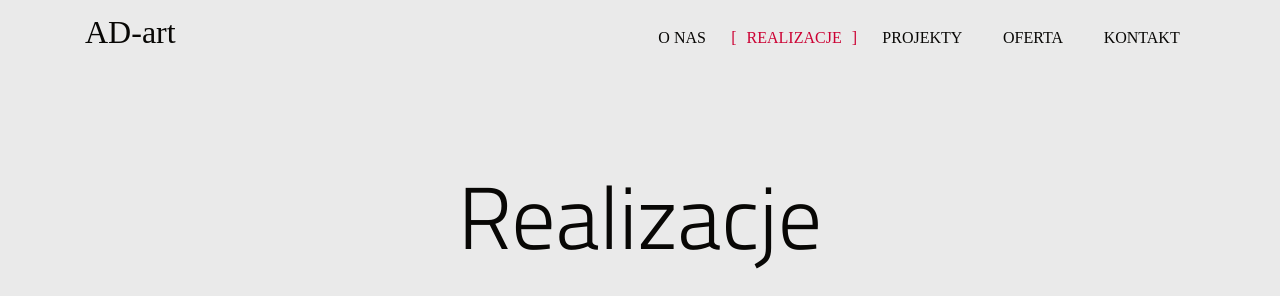
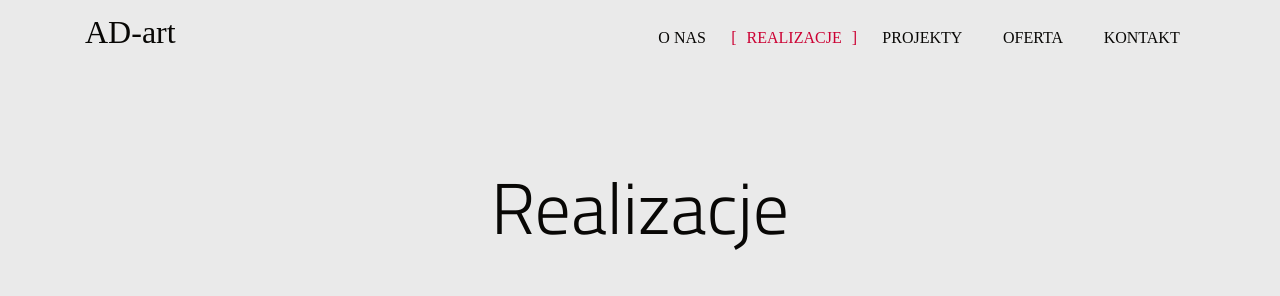
Before and after one commit to staszek998/ad-art, a React (Create React App) app: page /realizacje in a window 1280 px wide. Shown: the top 296 px of the page. Built offline with nearby package versions, Linux system fonts and the light colour scheme; grey boxes are pictures that could not be loaded; a web font is replaced by a local one.

Commit message:
Handle the horizontal overflow on smallest screens

```diff
--- a/src/pages/Executions/Executions.jsx
+++ b/src/pages/Executions/Executions.jsx
@@ -9,7 +9,7 @@ const Executions = () => (
       <div className="row">
         <div className="col-12">
           {/* Heading */}
-          <h1 className="display-2 display-md-1 mb-5 text-center">
+          <h1 className="display-3 display-md-1 mb-5 text-center">
             Realizacje
           </h1>
 
```
